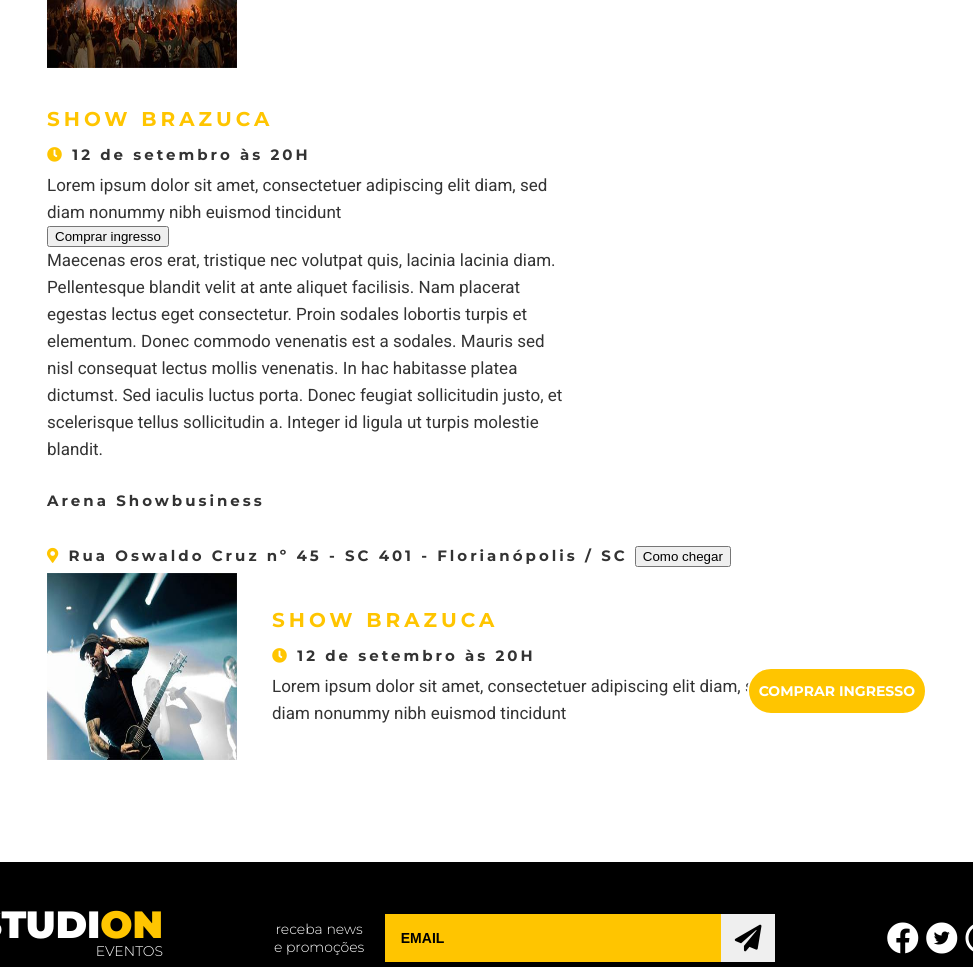
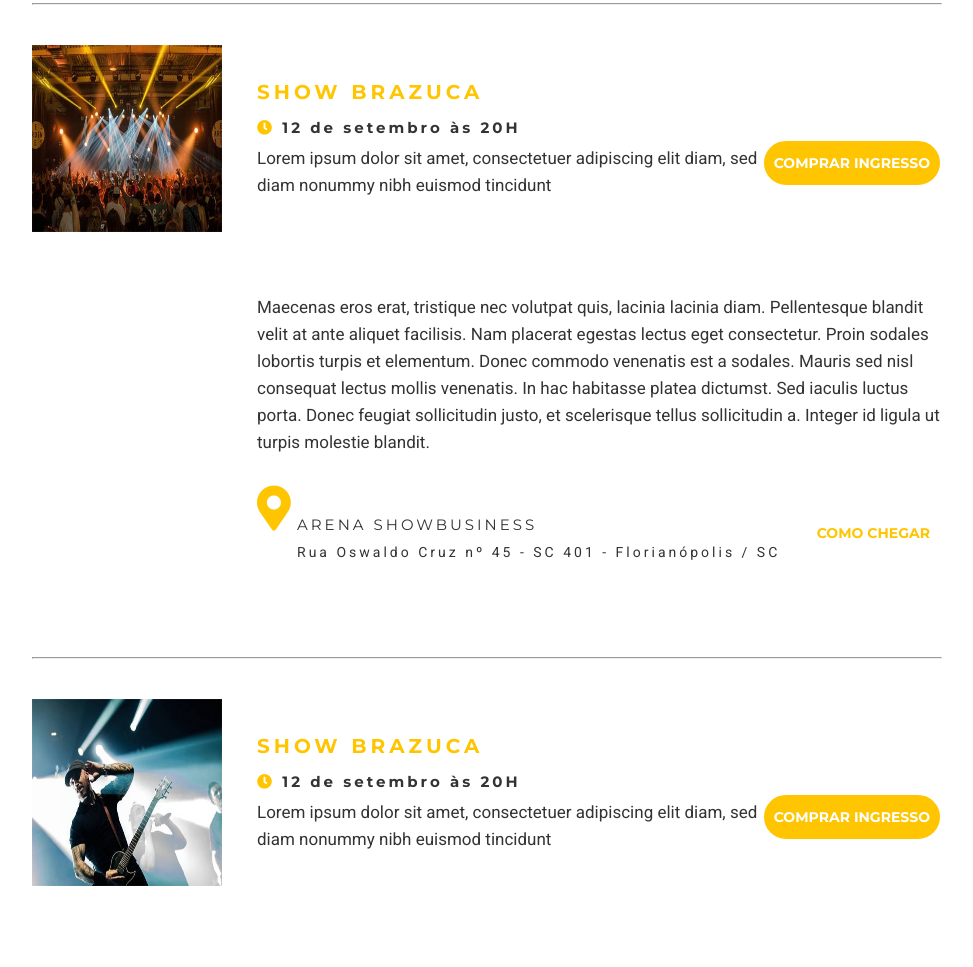
Before and after one commit to Henrique-Penha/studion, a website: page src/events.html in a window 1280 px wide. Shown: the part 1164-2131 px from the top of the page, without its empty margins (153-1126 px from the left). Drawn offline with Linux system fonts and the light colour scheme.

Commit message:
feat(events): completed events page

```diff
--- a/src/css/_events.css
+++ b/src/css/_events.css
@@ -1,8 +1,14 @@
 .show__container {
-    margin: 87px 200px;
+    margin: 87px 185px;
 }
 
 .show {
+    display: grid;
+    grid-template-columns: 0fr 2fr;
+    column-gap: 35px;
+}
+
+.show__arena {
     display: grid;
     grid-template-columns: 0fr 2fr;
     column-gap: 35px;
@@ -12,6 +18,12 @@
     display: flex;
     flex-direction: column;
 }
+
+.column__left {
+    display: flex;
+    flex-direction: column;
+}
+
 
 .show img,
 .show__arena img {
@@ -31,6 +43,26 @@
     margin: 30px 0 0 0;
 }
 
+.show__location h4 {
+    margin: 60px 0 0 40px;
+    font-size: 15px;
+    letter-spacing: 3px;
+    line-height: 18px;
+    font-weight: 400;
+    font-family: "Montserrat";
+    text-transform: uppercase;
+
+}
+
+
+.show__location form span {
+    font-size: 14px;
+    line-height: 27px;
+    font-weight: 400;
+    font-family: "Roboto";
+    margin: 0 0 0 40px;
+}
+
 .show span,
 .show__arena span {
     font-size: 15px;
@@ -39,6 +71,11 @@
     font-weight: 700;
     font-family: 'Montserrat';
 
+}
+
+.show__location i {
+    position: absolute;
+    top: 1650px;
 }
 
 
@@ -52,13 +89,19 @@
     margin: 0;
 }
 
+.show__arena .show__info {
+    padding: 95px 0 0 0;
+    max-width: 100ch;
+
+}
 
 .show i,
 .show__arena i {
     color: var(--color-primary);
 }
 
-.show button {
+.show button,
+.show__arena button {
     float: right;
     padding: 10px;
     position: relative;
@@ -68,3 +111,8 @@
     font-size: 14px;
     line-height: 24px;
 }
+
+.show__container hr {
+    margin: 40px 0 40px 0;
+
+}
--- a/src/events.html
+++ b/src/events.html
@@ -81,6 +81,7 @@
                     </div>
                 </div>
 
+                <hr>
 
                 <div class="show">
                     <div class="columns__left">
@@ -98,18 +99,26 @@
                     </div>
                 </div>
 
+                <hr>
+
                 <div class="show__arena">
+                    <div class="column__left">
                         <img src="./images/pessoas.jpg" alt="">
+                    </div>
+                    <div class="column__right">
                         <h3>Show Brazuca</h3>
                         <span>
                             <i class="fas fa-regular fa-clock"></i>
                             12 de setembro às 20H
                         </span>
                         <p>Lorem ipsum dolor sit amet, consectetuer adipiscing elit diam, sed diam nonummy nibh euismod
-                        tincidunt</p>
-                    <button>Comprar ingresso</button>
+                            tincidunt
+                        </p>
+                        <button class="btn btn--list">Comprar ingresso</button>
 
-                    <p>Maecenas eros erat, tristique nec volutpat quis, lacinia lacinia diam. Pellentesque blandit velit
+                        <p class="show__info">Maecenas eros erat, tristique nec volutpat quis, lacinia lacinia diam.
+                            Pellentesque blandit
+                            velit
                             at
                             ante aliquet facilisis. Nam placerat egestas lectus eget consectetur. Proin sodales lobortis
                             turpis
@@ -120,12 +129,19 @@
                         </p>
 
                         <span class="show__location">
+                            <form>
                                 <h4>Arena Showbusiness</h4>
-                        <i class="fas fa-map-marker-alt"></i>
+                                <i class="fas fa-map-marker-alt fa-3x"></i>
+                                <span>
                                     Rua Oswaldo Cruz nº 45 - SC 401 - Florianópolis / SC
                                 </span>
-                    <button>Como chegar</button>
+                            </form>
+                            <button class="btn btn--location">Como chegar</button>
+                        </span>
                     </div>
+                </div>
+
+                <hr>
 
                 <div class="show">
                     <div class="columns__left">
```
Lines whose indentation alone changed are shown as unchanged.
